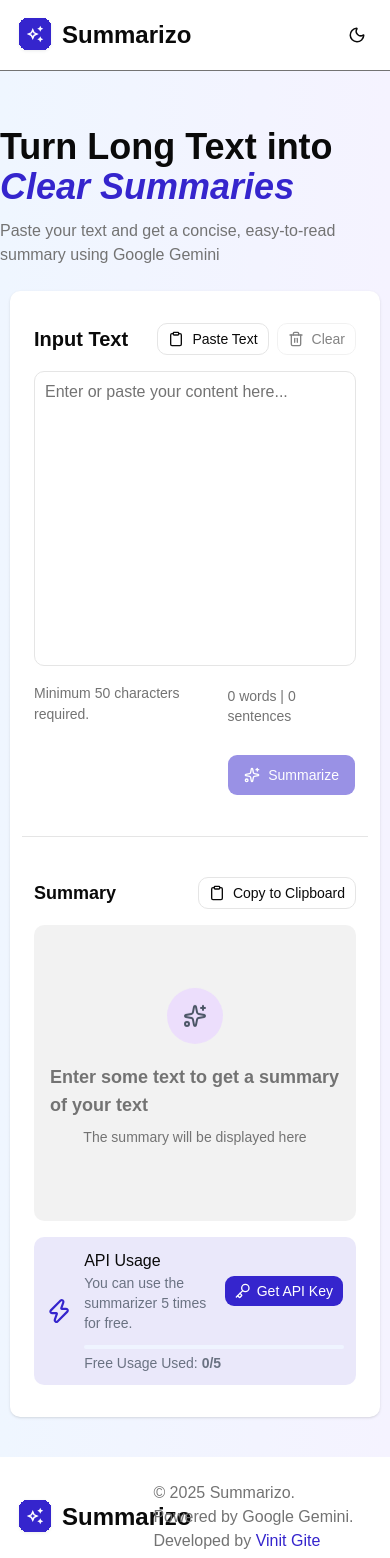
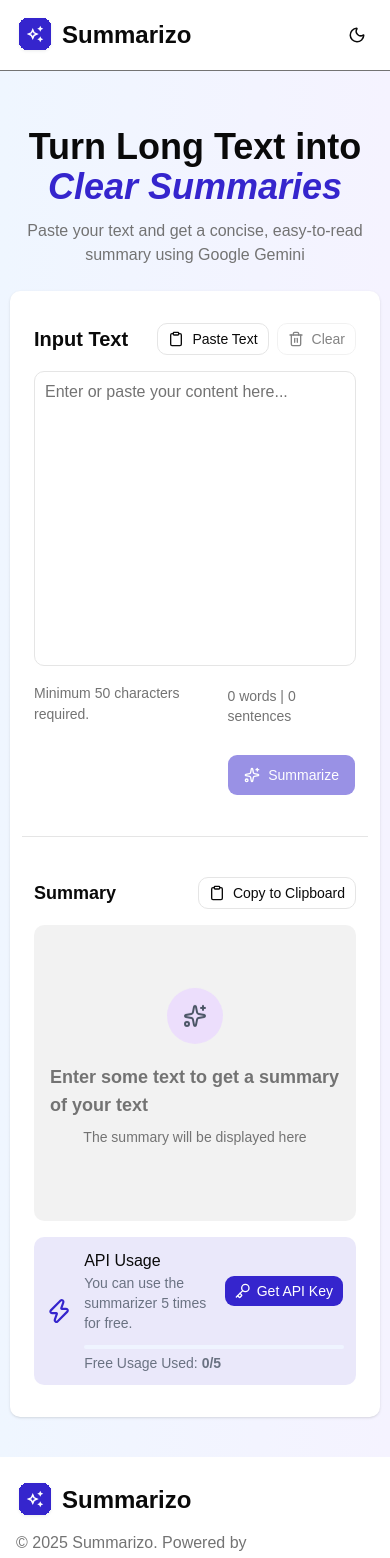
Before and after one commit to VinitCoding1628/ai-text-summarizer, a React (Vite) app: page /summariser in a window 390 px wide. Shown: the top 1558 px of the page. Built offline with nearby package versions, Linux system fonts and the light colour scheme.

Commit message:
Aligned the components present in the Summarization page properly, based on responsiveness

```diff
--- a/src/components/Footer.jsx
+++ b/src/components/Footer.jsx
@@ -3,7 +3,7 @@
 
 const Footer = () => {
     return (
-        <div className='flex justify-between items-center bg-background py-6 px-4'>
+        <div className='flex-col sm:flex-col md:flex-row lg:flex-row flex justify-between lg:items-center md:items-center sm:items-start items-start gap-3 bg-background py-6 px-4'>
             <div className='flex justify-start items-center gap-2'>
                 <img src={logo} alt="logo" />
                 <h2 className='text-2xl font-semibold'>Summarizo</h2>
--- a/src/components/examples/c-button-42.jsx
+++ /dev/null
@@ -1,34 +0,0 @@
-import { useCopyToClipboard } from "@/hooks/use-copy-to-clipboard"
-import { Button } from "@/components/ui/button"
-import {
-  Tooltip,
-  TooltipContent,
-  TooltipTrigger,
-} from "@/components/ui/tooltip"
-import { CheckIcon, CopyIcon } from "lucide-react"
-
-export function Pattern() {
-  const { isCopied, copyToClipboard } = useCopyToClipboard({ timeout: 1500 })
-
-  return (
-    <Tooltip>
-      <TooltipTrigger
-        render={
-          <Button
-            size="icon"
-            variant="outline"
-            aria-label={isCopied ? "Copied" : "Copy"}
-            onClick={() => copyToClipboard("https://reui.io")}
-          >
-            {isCopied ? (
-              <CheckIcon aria-hidden="true" />
-            ) : (
-              <CopyIcon aria-hidden="true" />
-            )}
-          </Button>
-        }
-      />
-      <TooltipContent>{isCopied ? "Copied" : "Copy link"}</TooltipContent>
-    </Tooltip>
-  )
-}
--- a/src/pages/SummariserPage.jsx
+++ b/src/pages/SummariserPage.jsx
@@ -258,9 +258,9 @@
     <div className='bg-linear-to-r from-bg-light-blue to-bg-light-violet pt-8 flex flex-col justify-start gap-6 w-full overflow-y-auto'>
       <Toaster />
       {/* Title */}
-      <div className='flex flex-col items-center justify-center gap-3'>
-        <h2 className='text-4xl font-bold'> Turn Long Text into <span className='italic text-primary'>Clear Summaries</span></h2>
-        <p className='text-muted-foreground'>Paste your text and get a concise, easy-to-read summary using Google Gemini</p>
+      <div className='flex flex-col items-center justify-center gap-3 mx-3'>
+        <h2 className='text-4xl font-bold text-center'> Turn Long Text into <span className='italic text-primary'>Clear Summaries</span></h2>
+        <p className='text-muted-foreground text-center'>Paste your text and get a concise, easy-to-read summary using Google Gemini</p>
       </div>
 
       {/* Main Container */}
@@ -418,13 +418,13 @@
                 </div>
               </div>
             ) : (
-              <div className='bg-primary/6 p-3 flex justify-between items-center gap-2 rounded-md'>
+              <div className='bg-primary/6 p-3 flex flex-col sm:flex-col md:flex-row lg:flex-col xl:flex-row justify-between items-center gap-2 rounded-md'>
                 <CheckIcon className='text-green-500 shrink-0' size={30} />
                 <div className='min-w-0 flex-1'>
                   <h3 className='text-lg font-semibold'>API key tested successfully</h3>
                   <p className='text-sm text-muted-foreground'>You can now use the key for summarizo.</p>
                 </div>
-                <div className='flex shrink-0 items-center gap-2'>
+                <div className='flex sm:flex-col md:flex-row lg:flex-row flex-col shrink-0 items-center gap-2'>
                   <Button
                     type="button"
                     variant='outline'
```
